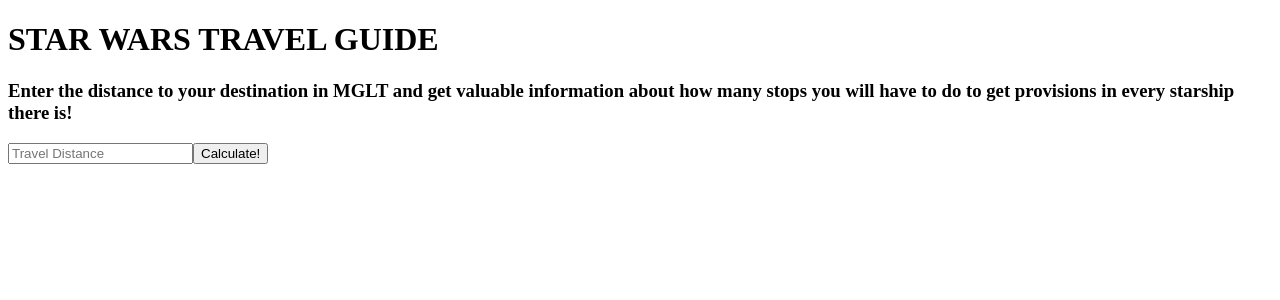
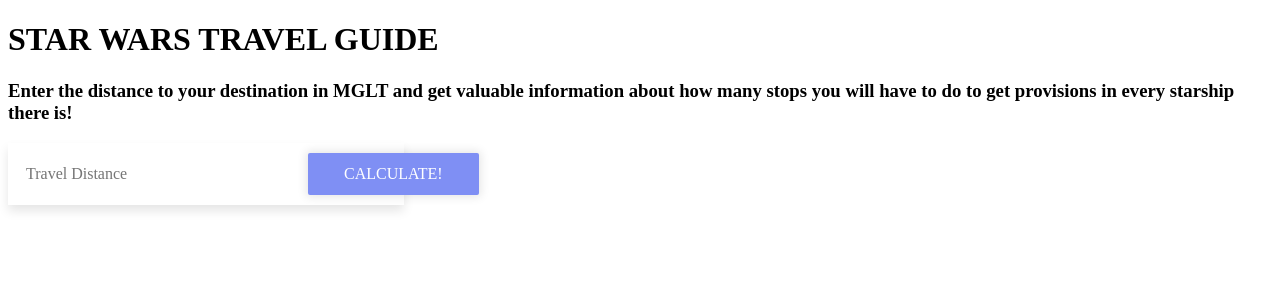
Before and after one commit to Platiplus/SpaceTripProvisionsCalculator, an Angular app: page / in a window 1280 px wide. Shown: the top 300 px of the page. Built offline with nearby package versions, Linux system fonts and the light colour scheme.

Commit message:
Added first styling

```diff
--- a/src/app/app.component.scss
+++ b/src/app/app.component.scss
@@ -0,0 +1,100 @@
+.card-container {
+    margin: 0 auto;
+}
+
+.c-card {
+  display: inline-block;
+  width: 100%;
+  max-width: 350px;
+  margin: 20px;
+  cursor: pointer;
+  transition: all 0.3s ease;
+  text-align: left;
+  background: #fff;
+  box-shadow: 0 6px 10px -5px rgba(0, 0, 0, 0.2);
+
+  &:hover{
+    transform: translateY(-5px);
+    box-shadow: 0 20px 20px -15px rgba(0, 0, 0, 0.3);
+}
+  &__body {
+    padding: 20px;
+}
+  &__title {
+    font-size: 15px;
+    font-weight: 700;
+    line-height: 1.2;
+    margin: 0;
+    padding: 0;
+    text-transform: uppercase;
+}
+  &__subtitle {
+    font-size: 13px;
+    margin-top: 5px;
+    padding: 0;
+}
+  &__stops{
+    margin-bottom: 0;
+  }
+}
+
+.c-card--center {
+  text-align: center;
+}
+
+.container {
+	display: flex;
+	flex-direction: column;
+	align-items: center;
+	justify-content: center;
+}
+
+.uppercase {
+	text-transform: uppercase;
+}
+
+.btn {
+	display: inline-block;
+	background: transparent;
+	color: inherit;
+	font: inherit;
+	border: 0;
+	outline: 0;
+	padding: 0;
+	transition: all 200ms ease-in;
+	cursor: pointer;
+
+	&--primary {
+		background: #7f8ff4;
+		color: #fff;
+		box-shadow: 0 0 10px 2px rgba(0, 0, 0, .1);
+		border-radius: 2px;
+		padding: 12px 36px;
+
+		&:hover {
+			background: darken(#7f8ff4, 4%);
+		}
+
+		&:active {
+			background: #7f8ff4;
+			box-shadow: inset 0 0 10px 2px rgba(0, 0, 0, .2);
+		}
+	}
+
+	&--inside {
+		margin-left: -96px;
+	}
+}
+
+.form {
+	&__field {
+		width: 360px;
+		background: #fff;
+		color: #000;
+		font: inherit;
+		box-shadow: 0 6px 10px 0 rgba(0, 0, 0 , .1);
+		border: 0;
+		outline: 0;
+		padding: 22px 18px;
+	}
+}
```
